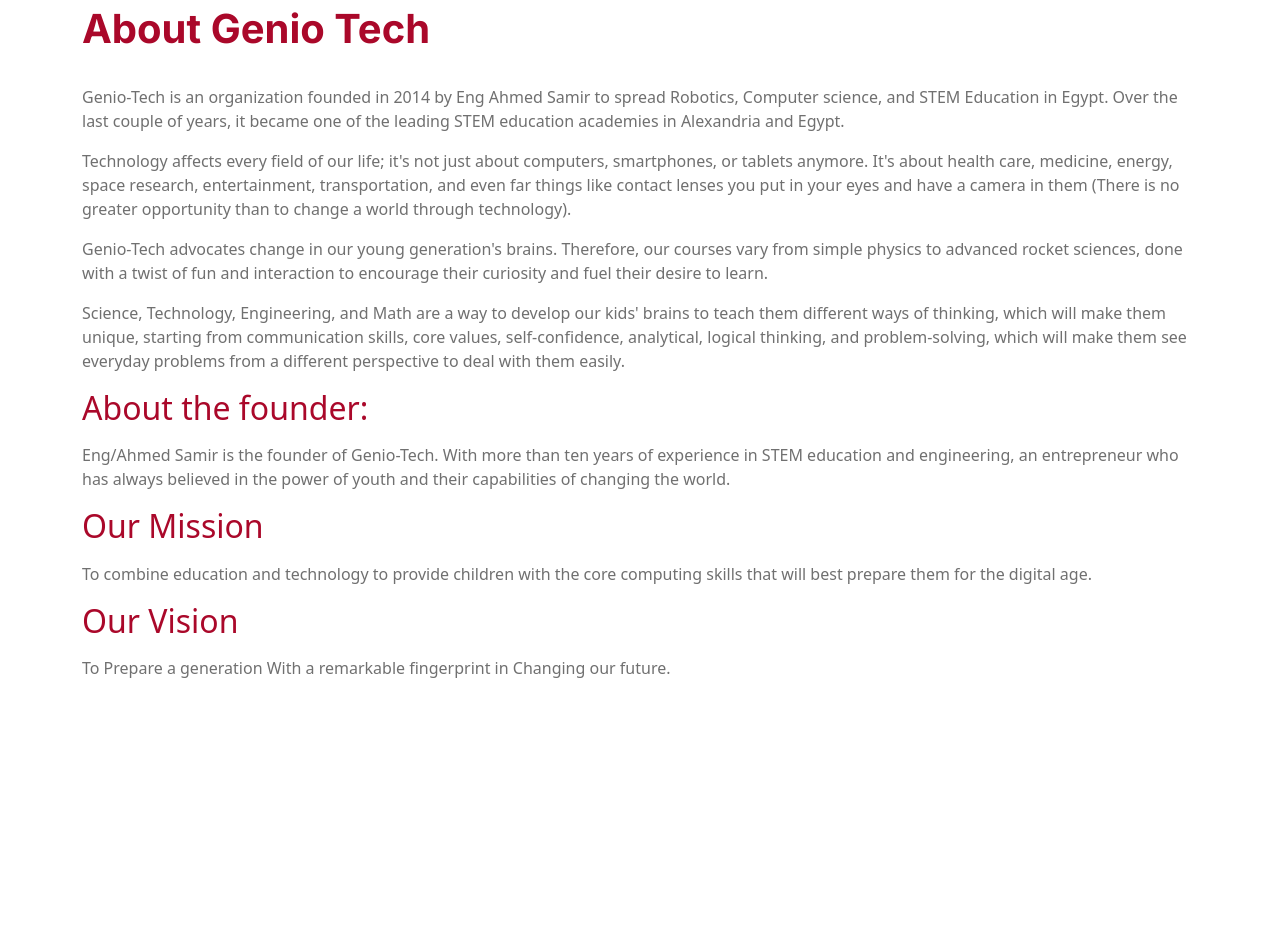
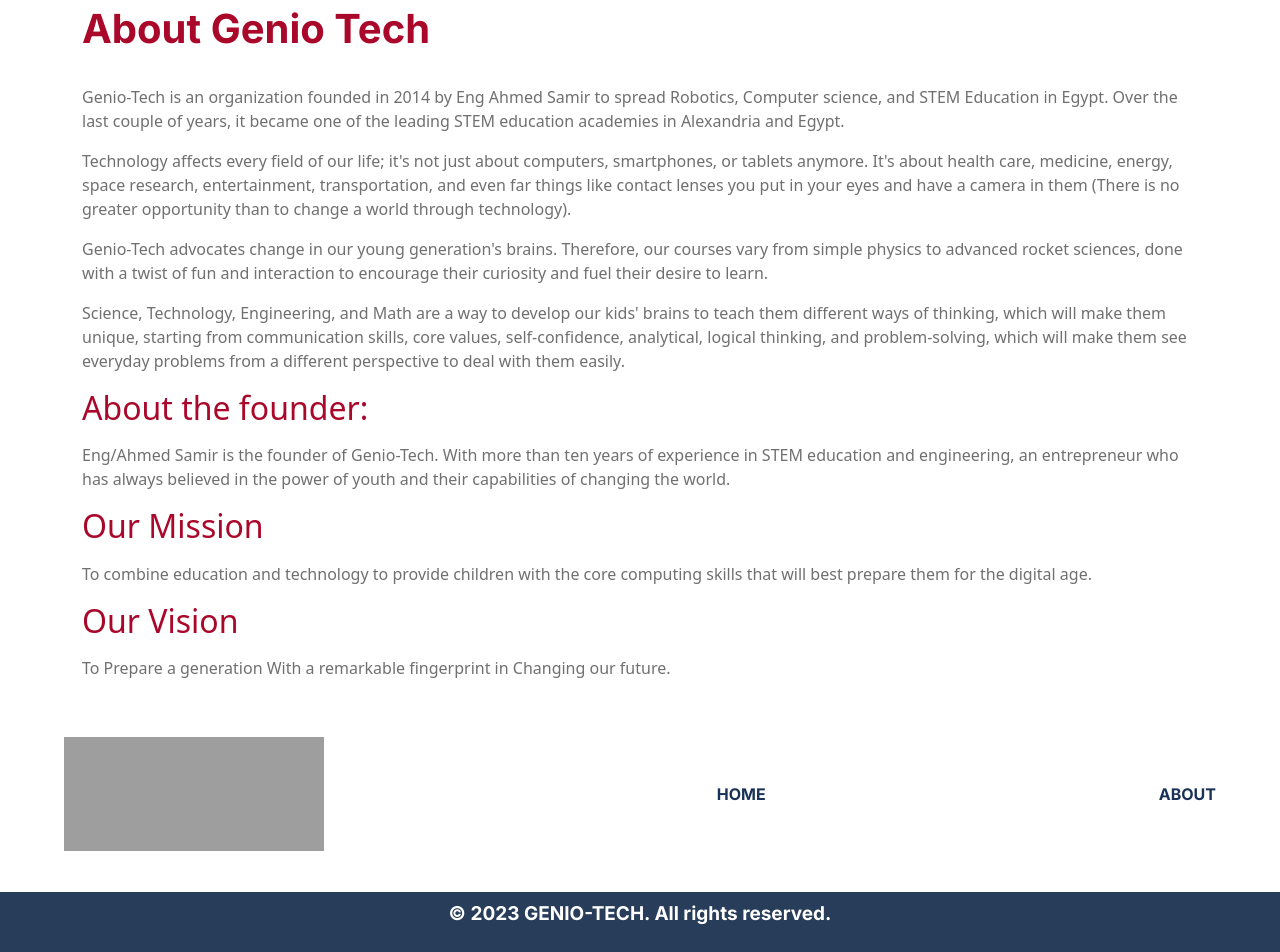
Before and after one commit to RH0IS/GENIO-TECH, a Django app: page /about/ in a window 1280 px wide. Shown: the part 291-1243 px from the top of the page. Before the commit the page ends 969 px from the top, so only its background shows below. Run offline with Django 4.2, Linux system fonts and the light colour scheme; some libraries are stand-ins or nearby versions; grey boxes are pictures that could not be loaded.

Commit message:
Richik | atishay-new | footer added

```diff
--- a/genioapp/static/genioapp/styles.css
+++ b/genioapp/static/genioapp/styles.css
@@ -21,9 +21,9 @@
 
 /*========LANDING PAGE============*/
 
-.navbar {
-  width: 100%;
-}
+/*.navbar {*/
+/*  width: 100%;*/
+/*}*/
 
 .landing-page {
   background-color: #ffffff;
@@ -936,3 +936,26 @@
   color: white;
   border: none;
 }
+
+/*========FOOTER==========*/
+
+ .navbarfooter {
+  /*position: absolute;*/
+  width: 100%;
+  height: 196px;
+  /*top: 100px;*/
+  /*left: 0;*/
+  padding: 0rem 4rem;
+}
+.framefooter {
+  /*position: relative;*/
+  gap: 2rem;
+  padding: 0 5rem;
+  width: 100%;
+  height: 60px;
+  background-color: #283d5a;
+  overflow: hidden;
+  display: flex;
+  align-items: center;
+  justify-content: center;
+}
--- a/templates/genioapp/base0.html
+++ b/templates/genioapp/base0.html
@@ -47,8 +47,7 @@
 
 {#          <div class="navbar"></div>#}
         </div>
-
-        <div class="navbar">
+          <div class="navbar">
           <a href="{% url 'genioapp:index' %}">
             <img class="img" src="https://c.animaapp.com/TPZdvj18/img/image-11-1@2x.png" />
 
@@ -121,7 +120,77 @@
 
 
         </div>
-      </div>
+        <div class="navbar">
+          <a href="{% url 'genioapp:index' %}">
+            <img class="img" src="https://c.animaapp.com/TPZdvj18/img/image-11-1@2x.png" />
+
+          </a>
+          <div class="text-wrapper-15">
+            <a href="{% url 'genioapp:index' %}">
+              HOME
+            </a>
+          </div>
+
+        <div class="text-wrapper-15">
+            <a href="{% url 'genioapp:about' %}">
+              ABOUT
+            </a>
+          </div>
+
+          {% if is_student %}
+            <div class="text-wrapper-15">
+              <a href="{% url 'genioapp:viewCourses' %}">
+                Browse Courses
+              </a>
+            </div>
+          {% endif %}
+
+          {% if user.is_authenticated %}
+            {% if is_instructor %}
+              <div class="text-wrapper-15">
+                <a href="{% url 'genioapp:addcourselevels' %}">
+                  Add Course Level
+                </a>
+              </div>
+              <div class="text-wrapper-15">
+                <a href="{% url 'genioapp:instructorsignup' %}">
+                  Instructor Enroll
+                </a>
+              </div>
+
+              <div class="text-wrapper-15">
+                <a href="{% url 'genioapp:courseregistration' %}">
+                  Course Registration
+                </a>
+              </div>
+            {% endif %}
+
+{#            <div class="text-wrapper-15">#}
+{#              <span class="navbar-text">Logged in as {{user.username}}#}
+{#              </span>#}
+{#              <br>#}
+{#              <a href="{% url 'genioapp:logout' %}">#}
+{#                Logout#}
+{#              </a>#}
+{#            </div>#}
+
+          {% else %}
+{#            <div class="text-wrapper-15">#}
+{##}
+{#              <a href="{% url 'genioapp:ins_login' %}">#}
+{#                <span class="navbar-text">Please login to access this feature</span>#}
+{#              </a>#}
+{#            </div>#}
+          {% endif %}
+{#        </div>#}
+
+
+        </div>
+        <div class="framefooter">
+            <div class = "text-wrapper">
+                <p>&copy; 2023 GENIO-TECH. All rights reserved.</p>
+            </div>
+        </div>
     </div>
 
 
```
